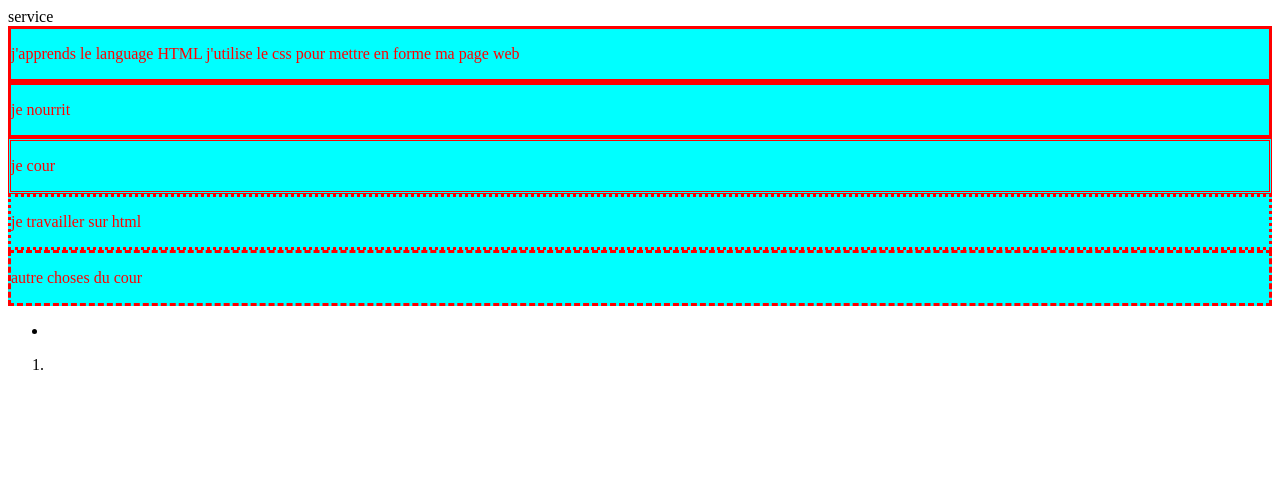
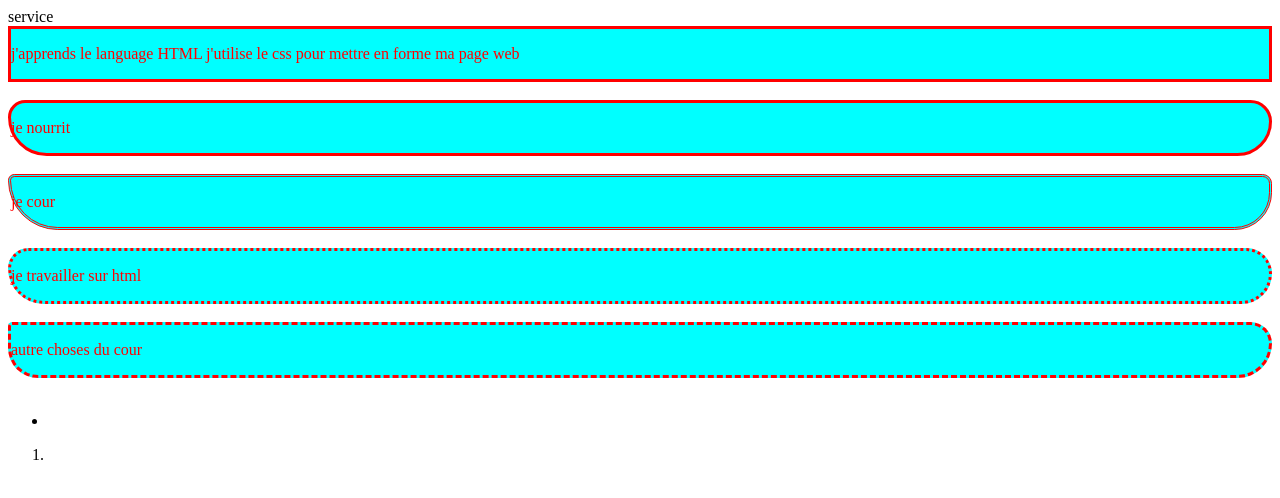
Before and after one commit to mounawaraalicolo5-or/mapremierepageweb, a plain HTML site: page service.html in a window 1280 px wide. Drawn offline with Linux system fonts and the light colour scheme.

Commit message:
j'ai fait des alignement

```diff
--- a/service.css
+++ b/service.css
@@ -6,20 +6,25 @@ div{
     border-style:solid;
 
 }
+/*Bordure simple(solide)*/
+#divsolid{
+    border-radius: 20px 25px 40px 45px;
+    border:solid;
 
-#divsolid{
-    border:solid;
 }
 
 #divdouble{
+    border-radius: 10px 15px 60px 80px;
     border:double;
 
 }
 
 #divdotted{
+    border-radius: 40px 50px 60px 70px;
     border:dotted;
 }
 
 #divdashed{
+    border-radius: 10px 50px 80px 70px;
     border:dashed;
 }
```
Also changed, not shown: service.html (+6 -0 lines).
